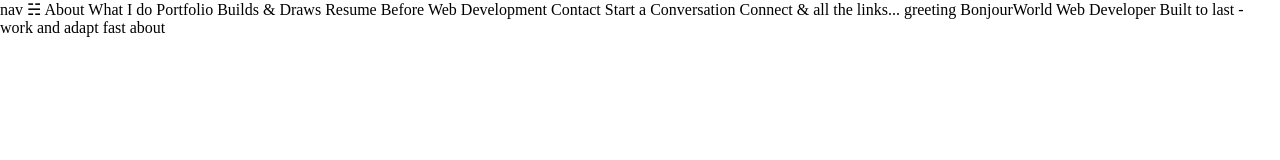
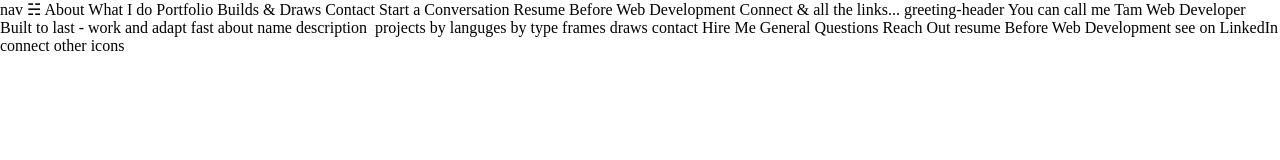
Before and after one commit to tflosse/Porfolio-Project, a plain HTML site: page index.html in a window 1280 px wide. Drawn offline with nearby package versions, Linux system fonts and the light colour scheme.

Commit message:
Added Draw assets and HTML text

```diff
--- a/index.html
+++ b/index.html
@@ -16,20 +16,42 @@
     What I do
     Portfolio
     Builds & Draws
+    Contact
+    Start a Conversation
     Resume
     Before Web Development
-    Contact
-    Start a Conversation
     Connect
     & all the links...
 
-    greeting
-    BonjourWorld
+    greeting-header
+    You can call me Tam
     Web Developer
     Built to last - work and adapt fast
 
     about
+    name
+    description
+    <img src="" alt="">
 
+    projects
+    by languges
+    by type
+
+    frames
+
+    draws
+
+    contact
+    Hire Me
+    General Questions
+    Reach Out
+
+    resume
+    Before Web Development
+    see on LinkedIn
+
+    connect
+    other icons
 
     <script scr="app.js" charset="utf-8"></script>
 </body>
```
Also changed, not shown: project-worksheet.md (+2 -0 lines), assets/draws/Entrance.png (added), assets/draws/ask-dont-plead.png (added), assets/draws/dont-call-me-babe.png (added), assets/draws/love-your-mother.png (added), 2 other files.
